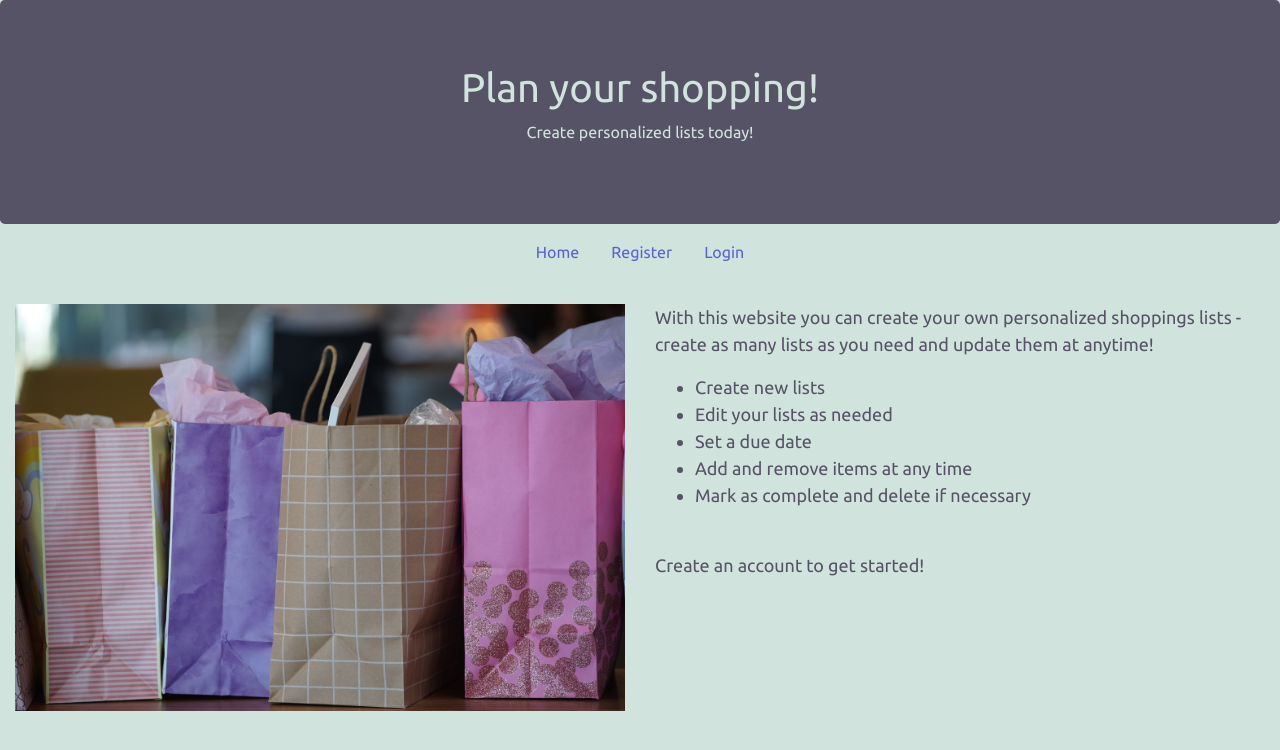
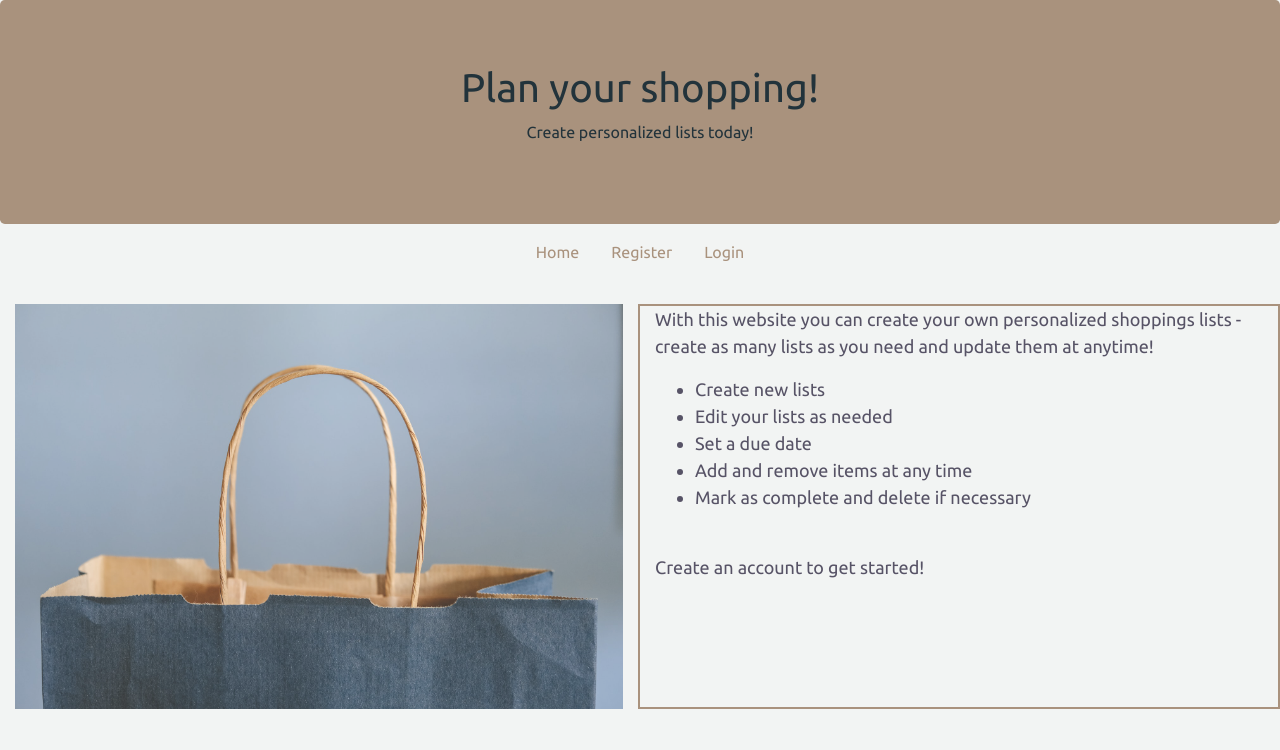
Before and after one commit to caoimheD/pp4shoppinglist, a Django app: page / in a window 1280 px wide. Shown: the top 750 px of the page. Run offline with Django 4.2, Linux system fonts and the light colour scheme.

Commit message:
change colour scheme for homepage

```diff
--- a/shop/admin.py
+++ b/shop/admin.py
@@ -1,6 +1,6 @@
 from django.contrib import admin
-from .models import List, Items
+from .models import List, Item
 
 # Register your models here.
 admin.site.register(List)
-admin.site.register(Items)
+admin.site.register(Item)
--- a/shop/models.py
+++ b/shop/models.py
@@ -4,9 +4,10 @@ from cloudinary.models import CloudinaryField
 from datetime import datetime
 
 
-class Items(models.Model):
+class Item(models.Model):
     name = models.TextField(max_length=50, null=False, blank=False, default=None)
     quantity = models.IntegerField(default=1, null=False, blank=False)
+    list = models.ForeignKey('List', on_delete=models.CASCADE, default=None)
 
     def __str__(self):
         return self.name
@@ -21,7 +22,6 @@ class List(models.Model):
     updated_on = models.DateTimeField(auto_now=True)
     created_on = models.DateTimeField(auto_now=True)
     complete = models.BooleanField(default=False)
-    itemsbuy = models.ManyToManyField(Items)
 
     class Meta:
         ordering = ['created_on']
--- a/shop/views.py
+++ b/shop/views.py
@@ -1,5 +1,5 @@
 from django.shortcuts import render, HttpResponse, redirect
-from .models import List, Items
+from .models import List, Item
 from django.views.generic import ListView, DetailView, UpdateView, CreateView, DeleteView
 from .forms import ListForm
 from django.urls import reverse, reverse_lazy
--- a/static/css/style.css
+++ b/static/css/style.css
@@ -5,30 +5,43 @@
 }
 
 body {
-    background-color: #D1E3DD;
+    background-color: #F2F4F3;
+
+}
+
+.background{
+    background: url('../media/Untitled.jpeg') center center no-repeat;
+    height: 100vh;
+    background-size: cover;
+}
+
+img {
+    opacity: 0.8;
 }
 
 .header {
     margin-bottom:0;
-    background-color: #575366;
-    color: #D1E3DD;
+    color: #22333B;
+    background-color: #A9927D;
 }
 
 .textbox {
     color: #575366;
     font-weight: 450;
     font-size: large;
+    border: 2px solid #A9927D;
 }
 
 .links {
     text-decoration: none;
-    color:  #5762D5;
+    color:  #A9927D;
+
 }
 
 .links:hover {
     text-decoration: none;
-    color: #32292F;
-    background-color: #5762D5;
+    color: #F2F4F3;
+    background-color: #A9927D;
 }
 
 .listdetails {
--- a/templates/base.html
+++ b/templates/base.html
@@ -73,11 +73,10 @@
 
 
   <div class="container-fluid">
-
     <div class="row">
 
       <div class="col-sm">
-        {% load static %} <img src="{% static "/media/shoppingbags.jpg" %}" class="img-fluid" alt="Shopping Bag">
+        {% load static %} <img src="{% static "/media/shopbag.jpg" %}" class="img-fluid" alt="Shopping Bag">
       </div>
 
       <div class="col-sm textbox">
@@ -98,11 +97,7 @@
         </p>
       </div>
     </div>
-
-
   </div>
-
-
 
   {% endblock content %}
 
```
Also changed, not shown: shop/migrations/0041_item_remove_list_itemsbuy_delete_items_item_list.py (added), static/media/Untitled.jpeg (added).
